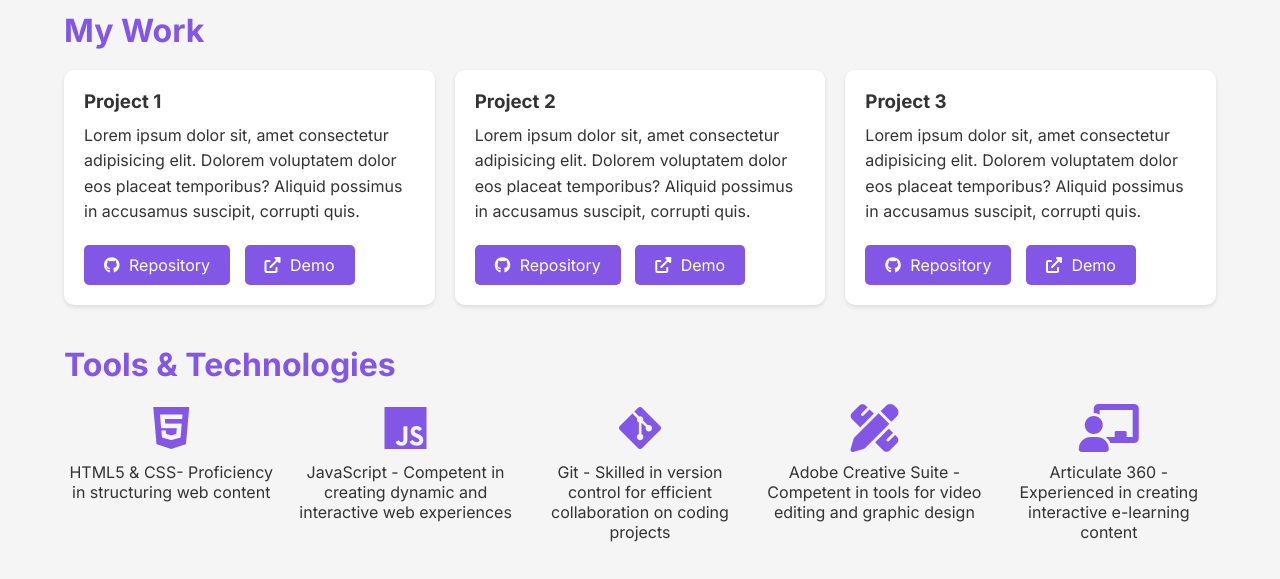
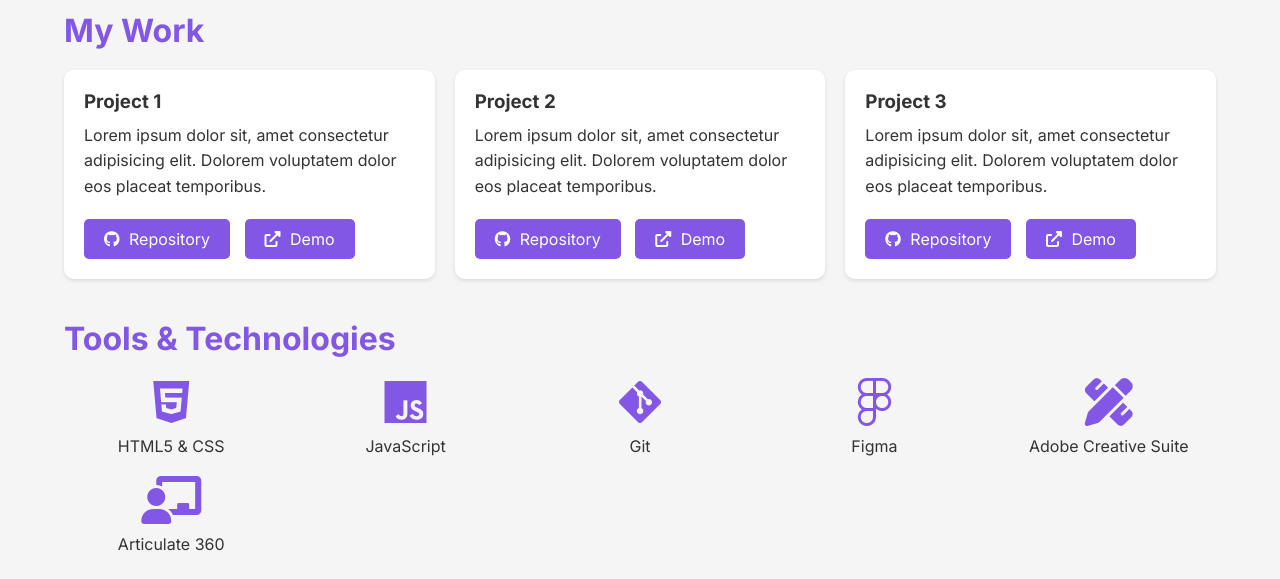
Before and after one commit to marinaxisto/portfolio, a plain HTML site: page index.html in a window 1280 px wide. Shown: the part 580-1159 px from the top of the page. Drawn offline with Linux system fonts and the light colour scheme.

Commit message:
Correction

```diff
--- a/index.html
+++ b/index.html
@@ -62,8 +62,8 @@
           global companies, giving me a special view on user experience, content
           design and visual storytelling. Now, I'm enhancing my skills in HTML,
           CSS3, JavaScript, and other technologies.
-          <p>Based in São Paulo, Brazil.</p>
         </p>
+        <p>Based in São Paulo, Brazil.</p>
       </section>
       <section id="projects" class="container">
         <h2>My Work</h2>
@@ -72,43 +72,52 @@
             <h3>Project 1</h3>
             <p>
               Lorem ipsum dolor sit, amet consectetur adipisicing elit. Dolorem
-              voluptatem dolor eos placeat temporibus? Aliquid possimus in
-              accusamus suscipit, corrupti quis.
+              voluptatem dolor eos placeat temporibus.
             </p>
-            <a href="#" target="_blank" class="btn"><i class="fab fa-github"></i> Repository</a>
-            <a href="#" target="_blank" class="btn"><i class="fas fa-external-link-alt"></i> Demo</a>
+            <a href="#" target="_blank" class="btn"
+              ><i class="fab fa-github"></i> Repository</a
+            >
+            <a href="#" target="_blank" class="btn"
+              ><i class="fas fa-external-link-alt"></i> Demo</a
+            >
           </div>
           <div class="project-card">
             <h3>Project 2</h3>
             <p>
               Lorem ipsum dolor sit, amet consectetur adipisicing elit. Dolorem
-              voluptatem dolor eos placeat temporibus? Aliquid possimus in
-              accusamus suscipit, corrupti quis.
+              voluptatem dolor eos placeat temporibus.
             </p>
-            <a href="#" target="_blank" class="btn"><i class="fab fa-github"></i> Repository</a>
-            <a href="#" target="_blank" class="btn"><i class="fas fa-external-link-alt"></i> Demo</a>
+            <a href="#" target="_blank" class="btn"
+              ><i class="fab fa-github"></i> Repository</a
+            >
+            <a href="#" target="_blank" class="btn"
+              ><i class="fas fa-external-link-alt"></i> Demo</a
+            >
           </div>
           <div class="project-card">
             <h3>Project 3</h3>
             <p>
               Lorem ipsum dolor sit, amet consectetur adipisicing elit. Dolorem
-              voluptatem dolor eos placeat temporibus? Aliquid possimus in
-              accusamus suscipit, corrupti quis.
+              voluptatem dolor eos placeat temporibus.
             </p>
-            <a href="#" target="_blank" class="btn"><i class="fab fa-github"></i> Repository</a>
-            <a href="#" target="_blank" class="btn"><i class="fas fa-external-link-alt"></i> Demo</a>
+            <a href="#" target="_blank" class="btn"
+              ><i class="fab fa-github"></i> Repository</a
+            >
+            <a href="#" target="_blank" class="btn"
+              ><i class="fas fa-external-link-alt"></i> Demo</a
+            >
           </div>
         </div>
       </section>
       <section id="skills" class="container">
         <h2>Tools & Technologies</h2>
         <ul class="skills-grid">
-          <li><i class="fab fa-html5"></i> HTML5 & CSS- Proficiency in structuring web content</li>
-          <li><i class="fab fa-js"></i> JavaScript - Competent in creating dynamic and interactive web experiences</li>
-          <li><i class="fab fa-git-alt"></i> Git - Skilled in version control for efficient collaboration on coding projects</li>
-          <!-- <li><i class="fab fa-figma"></i> Figma - Skilled in designing responsive and visually appealing interfaces</li> -->
-          <li><i class="fas fa-pencil-ruler"></i> Adobe Creative Suite - Competent in tools for video editing and graphic design</li>
-          <li><i class="fas fa-chalkboard-teacher"></i> Articulate 360 - Experienced in creating interactive e-learning content</li>
+          <li><i class="fab fa-html5"></i>HTML5 & CSS</li>
+          <li><i class="fab fa-js"></i>JavaScript</li>
+          <li><i class="fab fa-git-alt"></i>Git</li>
+          <li><i class="fab fa-figma"></i>Figma</li>
+          <li><i class="fas fa-pencil-ruler"></i>Adobe Creative Suite</li>
+          <li><i class="fas fa-chalkboard-teacher"></i>Articulate 360</li>
         </ul>
       </section>
       <section id="contact" class="container">
@@ -120,7 +129,9 @@
         <ul>
           <li>
             <strong>Email:</strong>
-            <a href="mailto:marinaxisto@pm.me"><i class="fas fa-envelope"></i> marinaxisto@pm.me</a>
+            <a href="mailto:marinaxisto@pm.me"
+              ><i class="fas fa-envelope"></i> marinaxisto@pm.me</a
+            >
           </li>
           <li>
             <strong>LinkedIn:</strong>
```
